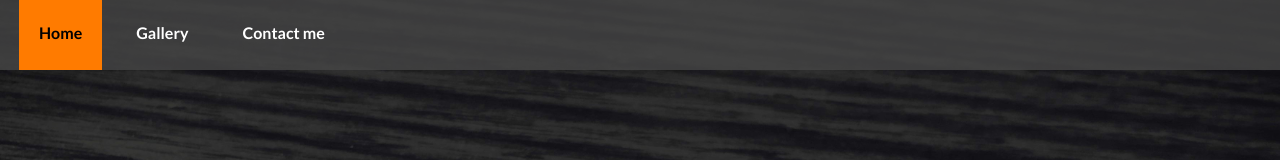
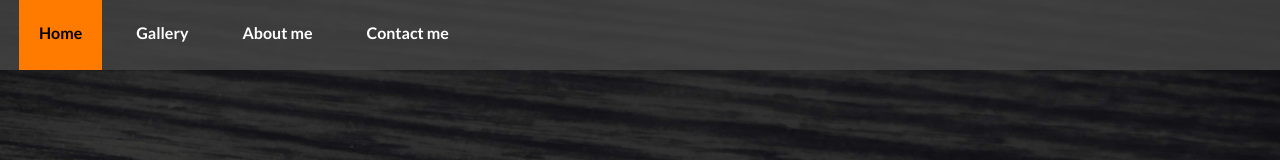
Before and after one commit to BlueberryTech123/portfolio-website, a website: page public/index.html in a window 1280 px wide. Shown: the top 160 px of the page. Drawn offline with nearby package versions, Linux system fonts and the light colour scheme; no server answers.

Commit message:
Added about me

```diff
--- a/public/index.html
+++ b/public/index.html
@@ -32,6 +32,7 @@
     <nav id="navbar" class="container-fluid w-100">
         <a href="#"><button class="important-button">Home</button></a>
         <a href="#gallery"><button>Gallery</button></a>
+        <a href="#about"><button>About me</button></a>
         <a href="#contact"><button>Contact me</button></a>
         <!-- <div id="profile-end">
             <button>Log In</button>
```
